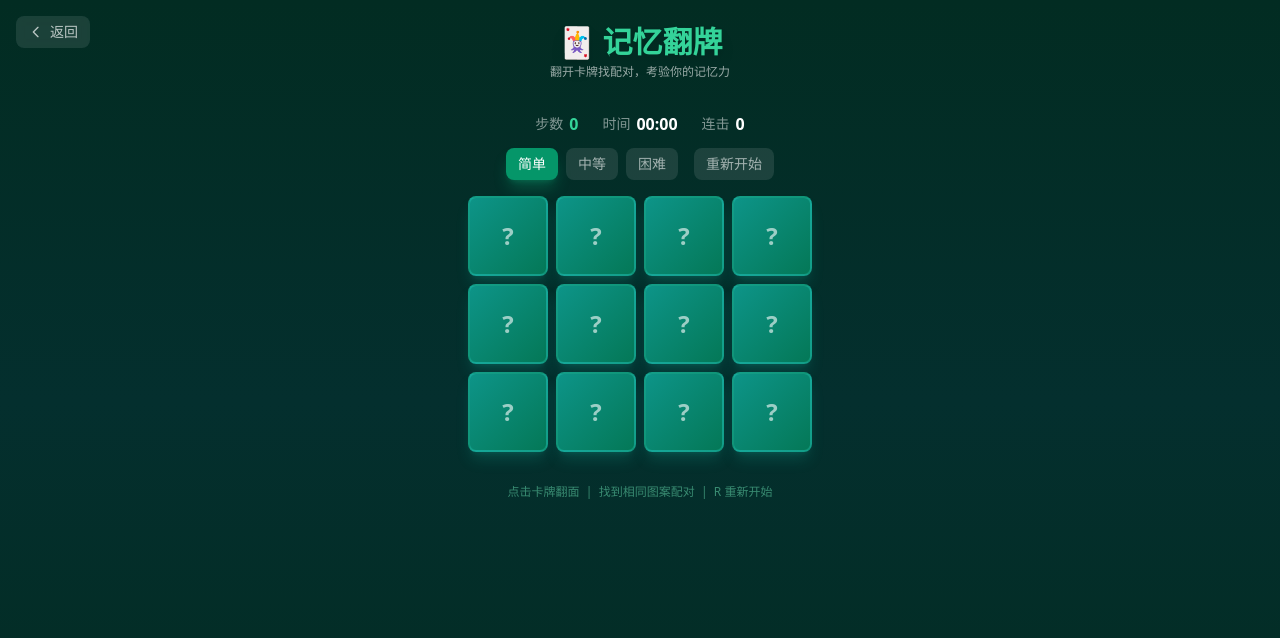
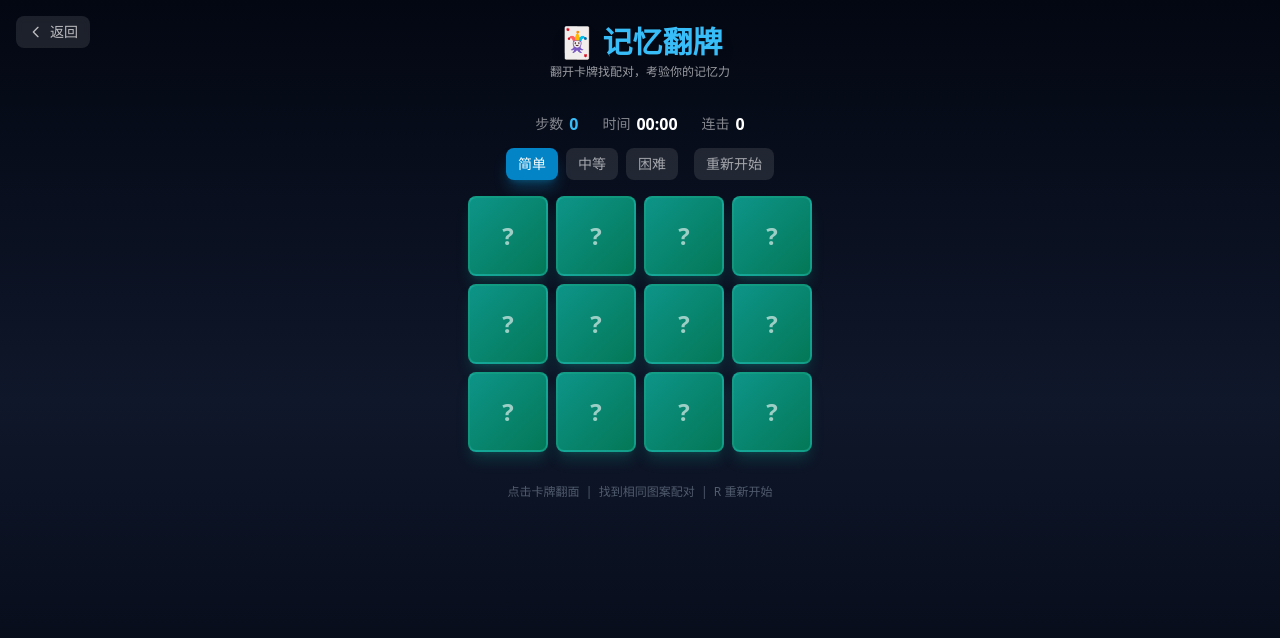
Before and after one commit to brother519/QoderTest, a Next.js app: page /memory-card in a window 1280 px wide. Shown: the top 638 px of the page. Built offline with nearby package versions, Linux system fonts and the light colour scheme.

Commit message:
style(memory-card): change color scheme from emerald/teal to slate/sky-blue
Replace green-themed background, buttons, and accents with a dark slate gradient and sky-blue highlights for a more visually appealing interface.

```diff
--- a/app/memory-card/components/GameControls.tsx
+++ b/app/memory-card/components/GameControls.tsx
@@ -33,7 +33,7 @@ export function GameControls({
             <div className="flex items-center gap-6 text-sm">
                 <div className="flex items-center gap-1.5">
                     <span className="text-white/50">步数</span>
-                    <span className="text-emerald-400 font-bold text-base">{moves}</span>
+                    <span className="text-sky-400 font-bold text-base">{moves}</span>
                 </div>
                 <div className="flex items-center gap-1.5">
                     <span className="text-white/50">时间</span>
@@ -72,7 +72,7 @@ export function GameControls({
                         onClick={() => onSetDifficulty(d)}
                         className={`px-3 py-1.5 rounded-lg text-sm font-medium transition-all
                             ${d === difficulty
-                                ? 'bg-emerald-600 text-white shadow-lg shadow-emerald-500/30'
+                                ? 'bg-sky-600 text-white shadow-lg shadow-sky-500/30'
                                 : 'bg-white/10 text-white/60 hover:bg-white/20 hover:text-white'
                             }`}
                     >
--- a/app/memory-card/page.tsx
+++ b/app/memory-card/page.tsx
@@ -27,12 +27,12 @@ export default function MemoryCardPage() {
     return (
         <GameLayout
             title="记忆翻牌"
-            className="bg-gradient-to-b from-emerald-950 via-teal-950 to-emerald-950 flex flex-col items-center py-6 px-4"
+            className="bg-gradient-to-b from-gray-950 via-slate-900 to-gray-950 flex flex-col items-center py-6 px-4"
         >
             <GamePageHeader
                 title="记忆翻牌"
                 icon="🃏"
-                colorClass="text-emerald-400"
+                colorClass="text-sky-400"
                 subtitle="翻开卡牌找配对，考验你的记忆力"
             />
 
@@ -61,7 +61,7 @@ export default function MemoryCardPage() {
                             {Array.from({ length: 12 }).map((_, i) => (
                                 <div
                                     key={i}
-                                    className="w-20 h-20 rounded-lg bg-teal-700/30 animate-pulse"
+                                    className="w-20 h-20 rounded-lg bg-slate-700/30 animate-pulse"
                                 />
                             ))}
                         </div>
@@ -69,7 +69,7 @@ export default function MemoryCardPage() {
 
                     <GameOverlay
                         visible={game.status === 'won'}
-                        bgClass="bg-emerald-950/80 backdrop-blur-sm"
+                        bgClass="bg-slate-950/80 backdrop-blur-sm"
                     >
                         <div className="flex flex-col items-center gap-3">
                             <div className="text-yellow-300 text-4xl font-bold drop-shadow-lg">
@@ -77,7 +77,7 @@ export default function MemoryCardPage() {
                             </div>
                             <div className="text-white/80 text-lg">
                                 用了{' '}
-                                <span className="font-bold text-emerald-400">
+                                <span className="font-bold text-sky-400">
                                     {game.moves}
                                 </span>{' '}
                                 步，耗时{' '}
@@ -97,7 +97,7 @@ export default function MemoryCardPage() {
                             )}
                             <button
                                 onClick={game.restart}
-                                className="mt-2 px-6 py-2.5 rounded-lg bg-emerald-600 hover:bg-emerald-500 text-white font-bold transition-all active:scale-95 shadow-lg shadow-emerald-500/30"
+                                className="mt-2 px-6 py-2.5 rounded-lg bg-sky-600 hover:bg-sky-500 text-white font-bold transition-all active:scale-95 shadow-lg shadow-sky-500/30"
                             >
                                 再来一局
                             </button>
@@ -107,7 +107,7 @@ export default function MemoryCardPage() {
 
                 <ControlHints
                     hints={['点击卡牌翻面', '找到相同图案配对', 'R 重新开始']}
-                    className="text-emerald-300/50 text-xs"
+                    className="text-slate-400/50 text-xs"
                 />
             </div>
         </GameLayout>
```
